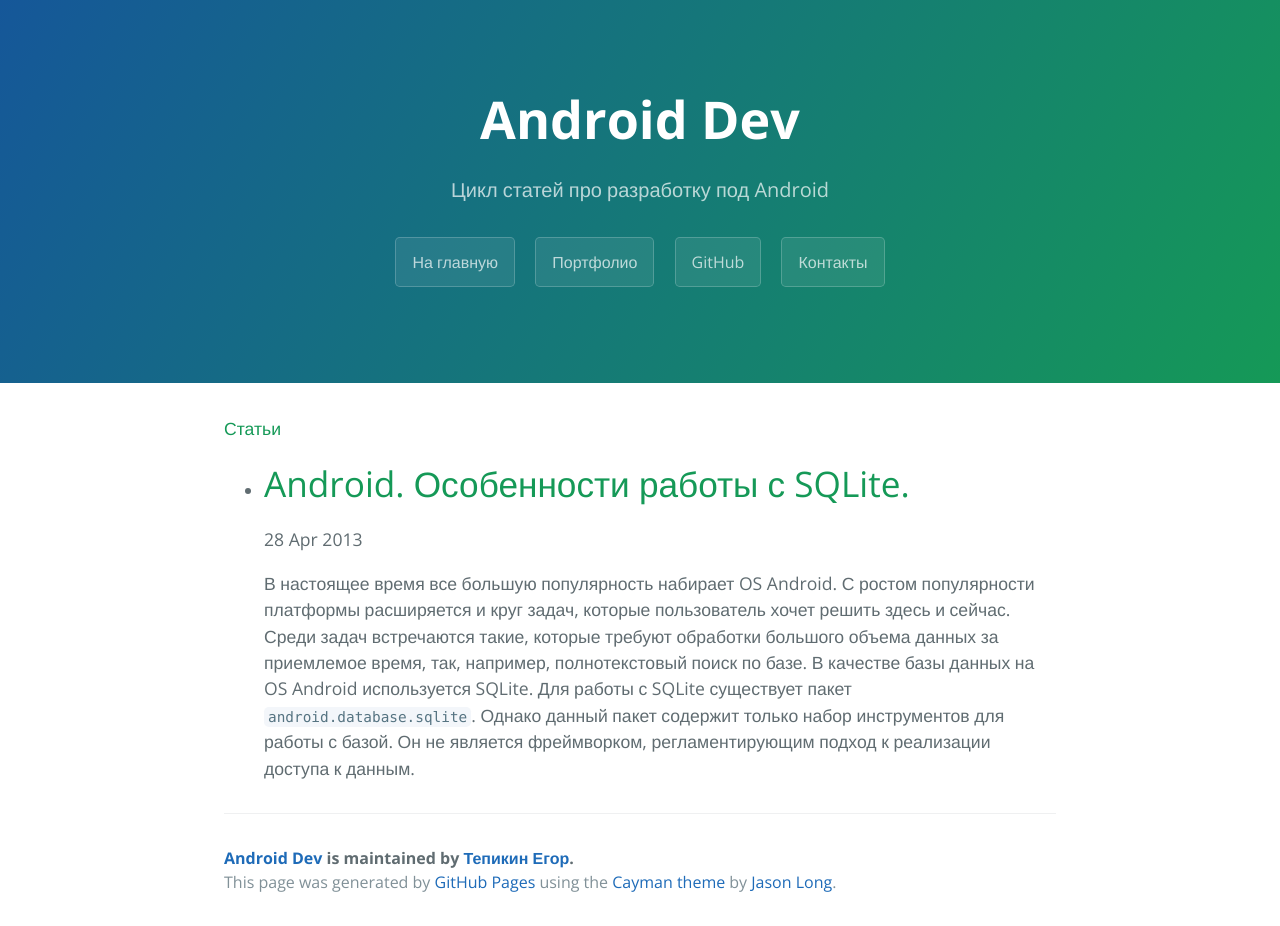
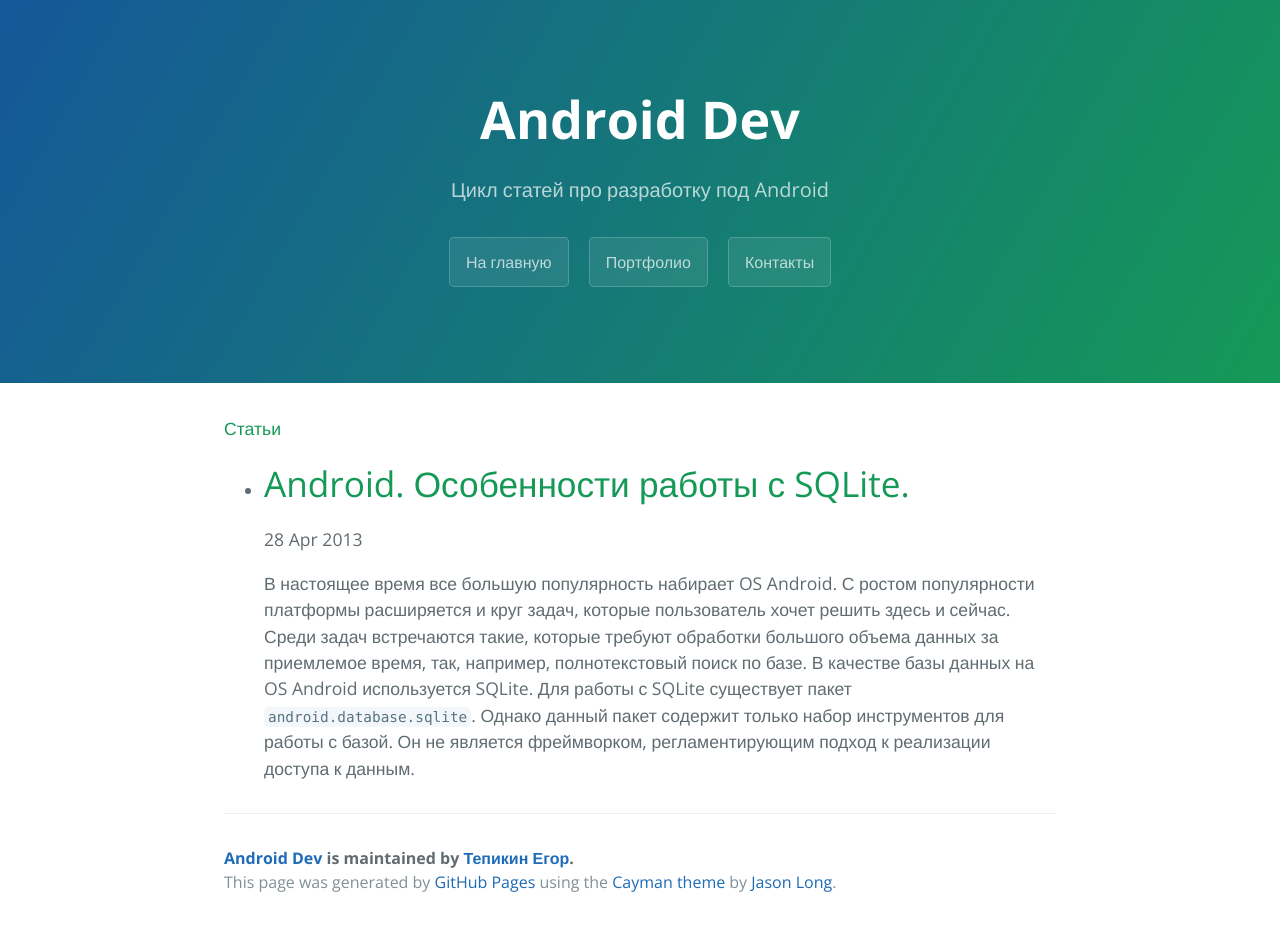
Before and after one commit to tepikin/tepikin.github.io, a Jekyll site: the page built from index.html, in a window 1280 px wide. Built offline with Jekyll 4.4.1, drawn with Linux system fonts in a browser that asks for light colours; the list of posts is cut into pages by our own code.

Commit message:
Update page-header.html

```diff
--- a/_includes/page-header.html
+++ b/_includes/page-header.html
@@ -4,7 +4,7 @@
   <a href="{{ site.baseurl }}" class="btn">На главную</a>
 
   <a href="/portfolio/" class="btn">Портфолио</a>
-  <a href="https://github.com/tepikin?tab=repositories" class="btn">GitHub</a>
+  <!-- <a href="https://github.com/tepikin?tab=repositories" class="btn" target="_blank">GitHub</a> -->
   <a href="/contacts/" class="btn">Контакты</a>
 
   <!--
```
